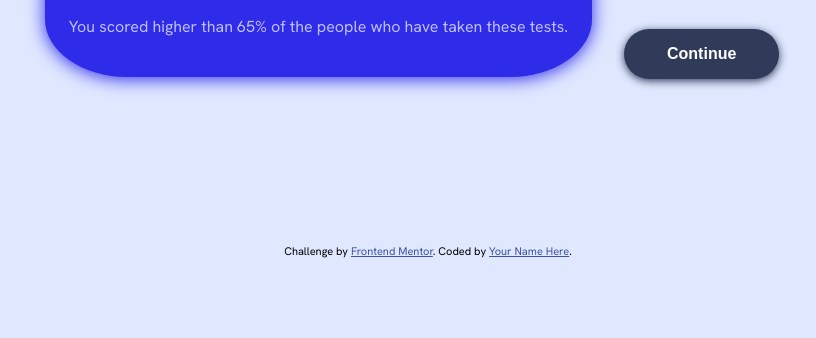
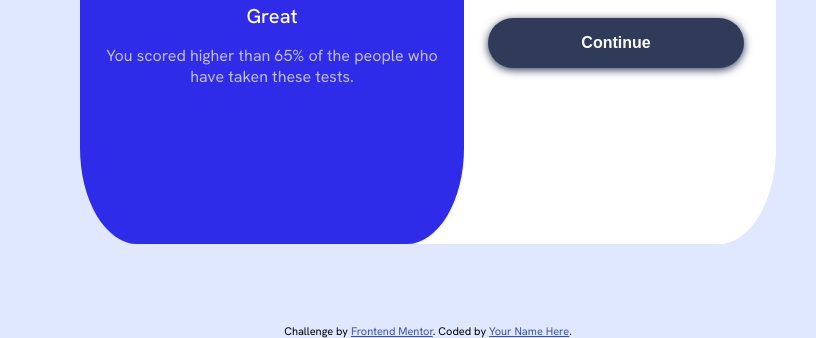
Before and after one commit to CKMolinga/Frontend-Mentor-Challenges, a plain HTML site: page results-summary-component-main/index.html in a window 1280 px wide. Shown: the part 476-814 px from the top of the page, without its empty margins (212-1028 px from the left). Drawn offline with Linux system fonts and the light colour scheme.

Commit message:
Completed desktop and large screens designs

```diff
--- a/results-summary-component-main/styles/styles.css
+++ b/results-summary-component-main/styles/styles.css
@@ -78,6 +78,7 @@ h1 {
   font-size: 1.5em;
   font-weight: 500;
   margin-bottom: 1rem;
+  color: hsl(224, 30%, 27%);
 }
 
 div.summary-details {
@@ -133,9 +134,8 @@ button:hover {
   background-color: hsl(224, 30%, 35%);
 }
 
-/* Desktop Styles  */
-
-@media (min-width: 600px) {
+/* Tablet Styles  */
+@media (min-width: 768px) {
   body {
     height: 100vh;
     background-color: hsl(225, 100%, 94%);
@@ -145,15 +145,62 @@ button:hover {
     flex-direction: row;
     justify-content: center;
     align-items: center;
-    height: 90%;
-    /* border: 1px solid red; */
+    height: 100%;
   }
 
   section.result {
+    display: flex;
+    flex-direction: column;
+    justify-content: center;
     border-radius: 15% 15% 15% 15%;
     -webkit-border-radius: 15% 15% 15% 15%;
     -moz-border-radius: 15% 15% 15% 15%;
     -ms-border-radius: 15% 15% 15% 15%;
     -o-border-radius: 15% 15% 15% 15%;
+    box-shadow: none;
+    width: 50%;
+    height: 60%;
+    z-index: 1;
+  }
+
+  section.summary {
+    width: 50%;
+    height: 60%;
+    padding: 4.7rem 2rem 2rem 6rem;
+    background-color: hsl(0, 0%, 100%);
+    border-radius: 0 15% 15% 0;
+    -webkit-border-radius: 0 15% 15% 0;
+    -moz-border-radius: 0 15% 15% 0;
+    -ms-border-radius: 0 15% 15% 0;
+    -o-border-radius: 0 15% 15% 0;
+    margin-left: -4.5rem;
   }
 }
+
+/* Desktop Styles  */
+
+@media (min-width: 992px) {
+  section.result {
+    width: 40%;
+    height: 70%;
+  }
+
+  section.summary {
+    width: 40%;
+    height: 70%;
+  }
+}
+
+/* Large Screens  */
+
+@media (min-width: 1200px) {
+  section.result {
+    width: 30%;
+    height: 80%;
+  }
+
+  section.summary {
+    width: 30%;
+    height: 80%;
+  }
+}
```
